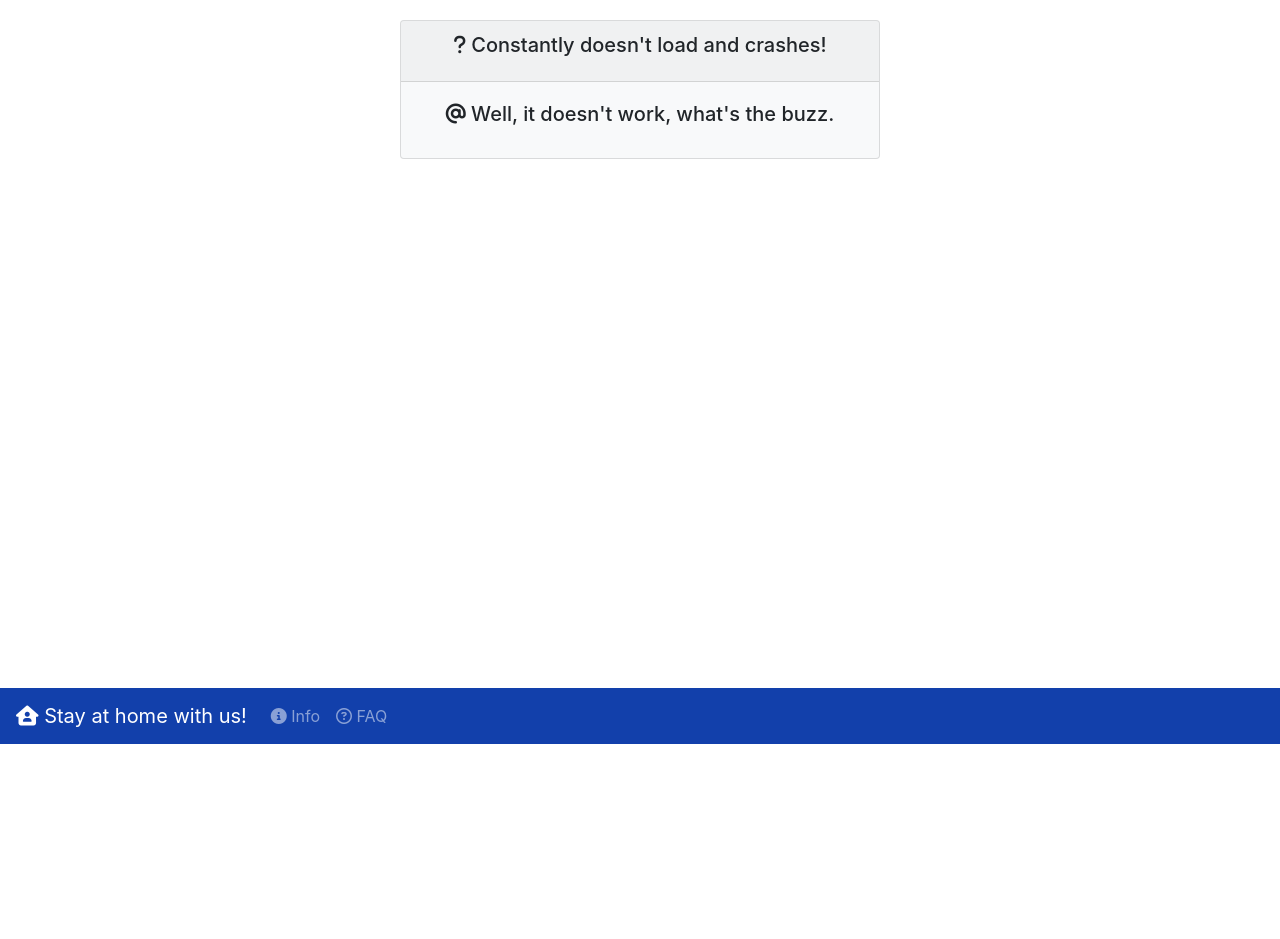
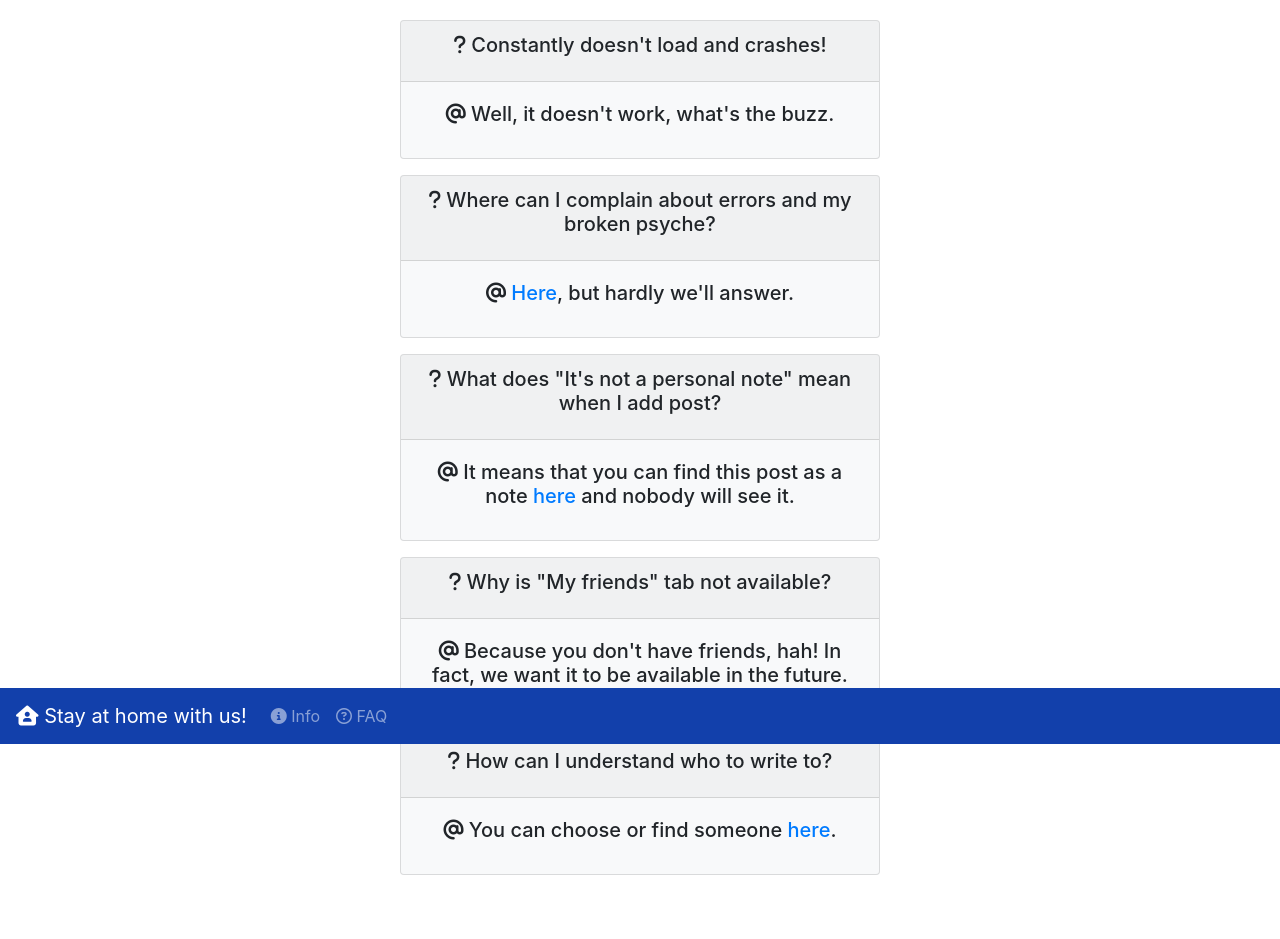
Before and after one commit to KEZKA/YL-WEB-PROJECT, a Flask app: page /info/faq in a window 1280 px wide. Shown: the part 56-995 px from the top of the page. Before the commit the page ends 800 px from the top, so only its background shows below. Run offline with Flask 2, Linux system fonts and the light colour scheme; some libraries are stand-ins or nearby versions.

Commit message:
Add som FAQs

```diff
--- a/sanansaattaja/website/forms/post_form.py
+++ b/sanansaattaja/website/forms/post_form.py
@@ -6,5 +6,5 @@ from wtforms.validators import DataRequired
 class PostForm(FlaskForm):
     topic = StringField('Topic')
     text = TextAreaField("Text", validators=[DataRequired()])
-    is_public = BooleanField('It\'s not private note', default=True)
+    is_public = BooleanField(' It\'s not a personal note', default=True)
     submit = SubmitField('Publish')
--- a/sanansaattaja/website/templates/faq.html
+++ b/sanansaattaja/website/templates/faq.html
@@ -15,5 +15,39 @@
         <h5 class="card-title"><i class="fas fa-at"></i> Well, it doesn't work, what's the buzz.</h5>
     </div>
 </div>
+<div class="card bg-light mb-3" style="max-width: 30rem;">
+    <div class="card-header">
+        <h5 class="card-title"><i class="fas fa-question"></i> Where can I complain about errors and my broken psyche?</h5>
+    </div>
+    <div class="card-body">
+        <h5 class="card-title"><i class="fas fa-at"></i>
+            <a href="https://github.com/KEZKA/YL-WEB-PROJECT">Here</a>, but hardly we'll answer.</h5>
+    </div>
+</div>
+<div class="card bg-light mb-3" style="max-width: 30rem;">
+    <div class="card-header">
+        <h5 class="card-title"><i class="fas fa-question"></i> What does "It's not a personal note" mean when I add post?</h5>
+    </div>
+    <div class="card-body">
+        <h5 class="card-title"><i class="fas fa-at"></i> It means that you can find this post as a note
+            <a href="/notes">here</a> and nobody will see it.</h5>
+    </div>
+</div>
+<div class="card bg-light mb-3" style="max-width: 30rem;">
+    <div class="card-header">
+        <h5 class="card-title"><i class="fas fa-question"></i> Why is "My friends" tab not available?</h5>
+    </div>
+    <div class="card-body">
+        <h5 class="card-title"><i class="fas fa-at"></i> Because you don't have friends, hah! In fact, we want it to be available in the future.</h5>
+    </div>
+</div>
+<div class="card bg-light mb-3" style="max-width: 30rem;">
+    <div class="card-header">
+        <h5 class="card-title"><i class="fas fa-question"></i> How can I understand who to write to?</h5>
+    </div>
+    <div class="card-body">
+        <h5 class="card-title"><i class="fas fa-at"></i> You can choose or find someone <a href="/users">here</a>.</h5>
+    </div>
+</div>
 </center>
 {% endblock %}
```
